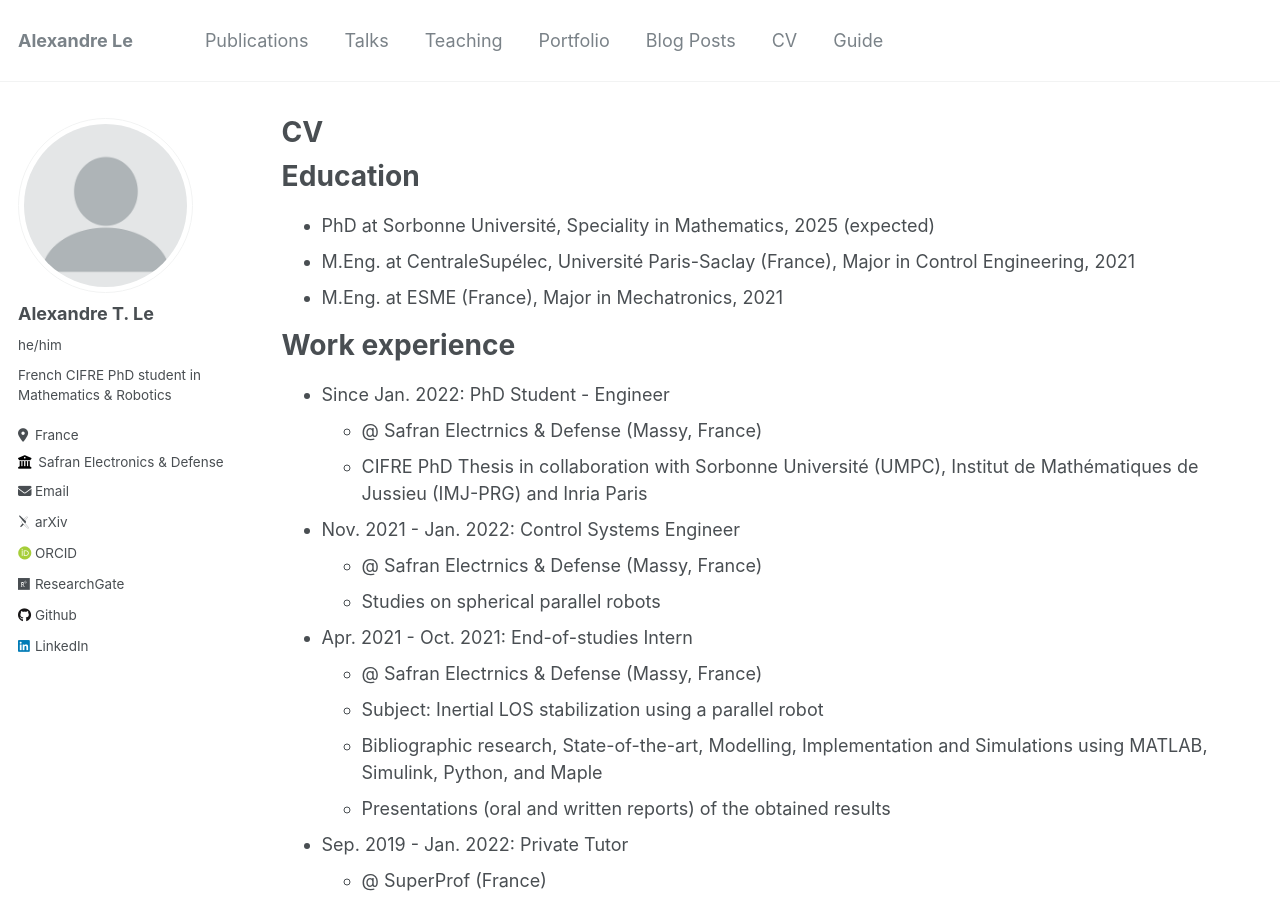
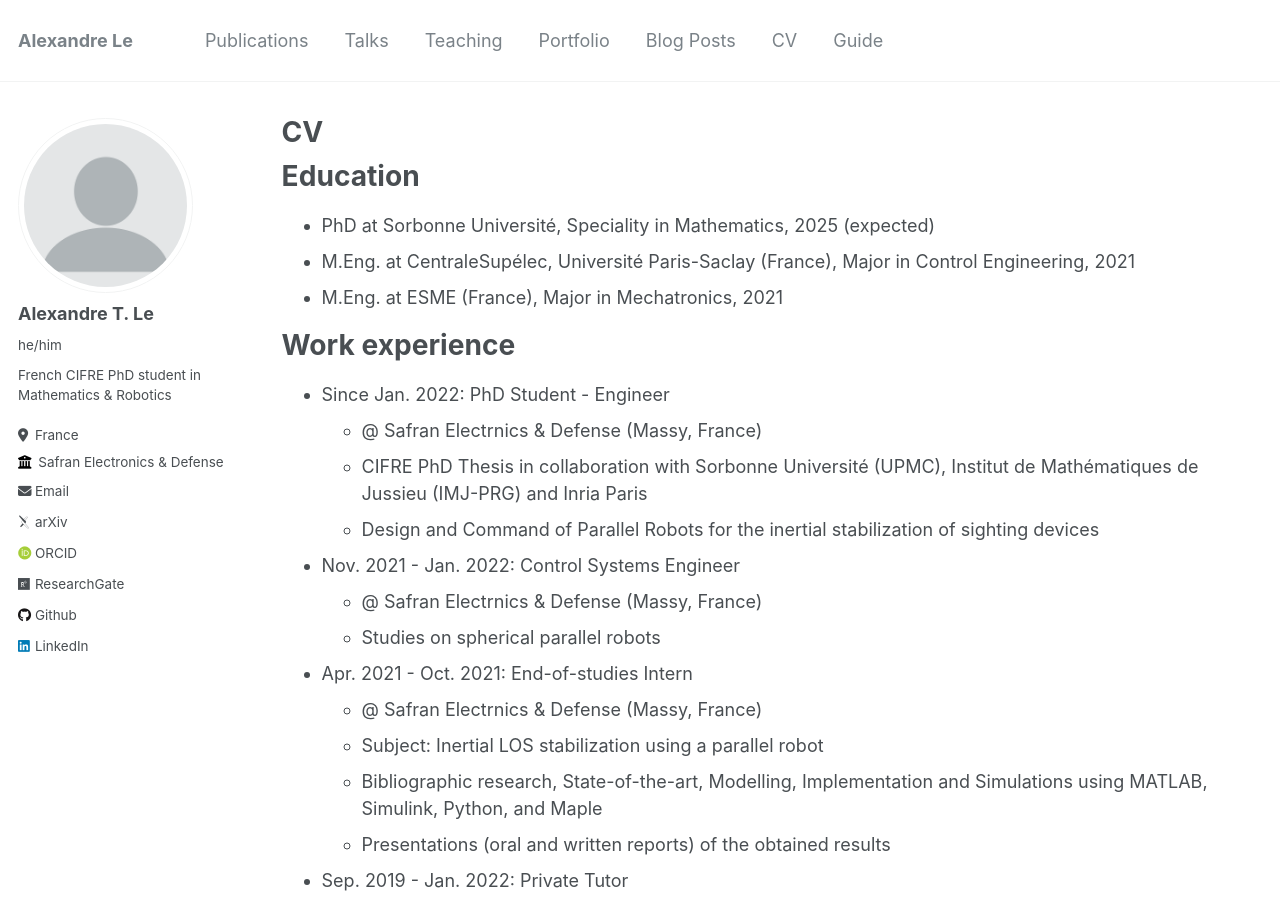
Before and after one commit to alexandre-tle/alexandre-tle.github.io, a Jekyll site: the page built from _pages/cv.md, in a window 1280 px wide and 900 px high. Built offline with Jekyll 4.4.1, drawn with Linux system fonts in a browser that asks for light colours; some web fonts are replaced.

Commit message:
Update cv.md

```diff
--- a/_pages/cv.md
+++ b/_pages/cv.md
@@ -19,7 +19,8 @@ Work experience
 ======
 * Since Jan. 2022: PhD Student - Engineer
   * @ Safran Electrnics & Defense (Massy, France)
-  * CIFRE PhD Thesis in collaboration with Sorbonne Université (UMPC), Institut de Mathématiques de Jussieu (IMJ-PRG) and Inria Paris
+  * CIFRE PhD Thesis in collaboration with Sorbonne Université (UPMC), Institut de Mathématiques de Jussieu (IMJ-PRG) and Inria Paris
+  * Design and Command of Parallel Robots for the inertial stabilization of sighting devices
 
 * Nov. 2021 - Jan. 2022: Control Systems Engineer
   * @ Safran Electrnics & Defense (Massy, France)
```
